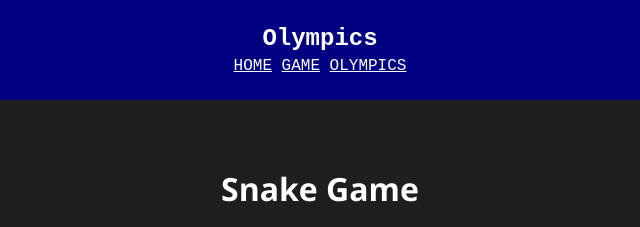
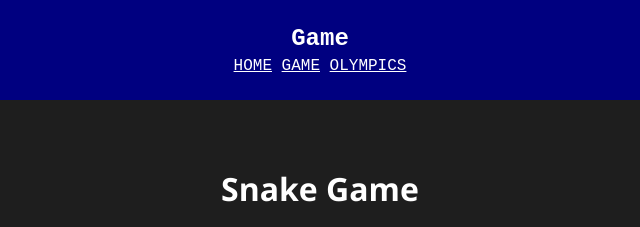
Before and after one commit to magejets/is201, a plain HTML site: page html/webapp.html in a window 1280 px wide. Shown: the top 227 px of the page, 320-960 px from the left. Drawn offline with Linux system fonts and the light colour scheme.

Commit message:
game heading fix

```diff
--- a/html/webapp.html
+++ b/html/webapp.html
@@ -56,7 +56,7 @@
 </head>
     <body>
         <div class="header">
-            <h2>Olympics</h2>
+            <h2>Game</h2>
             <nav class="header-nav">
                 <a href="../index.html">HOME</a>
                 <a href="webapp.html">GAME</a>
```
